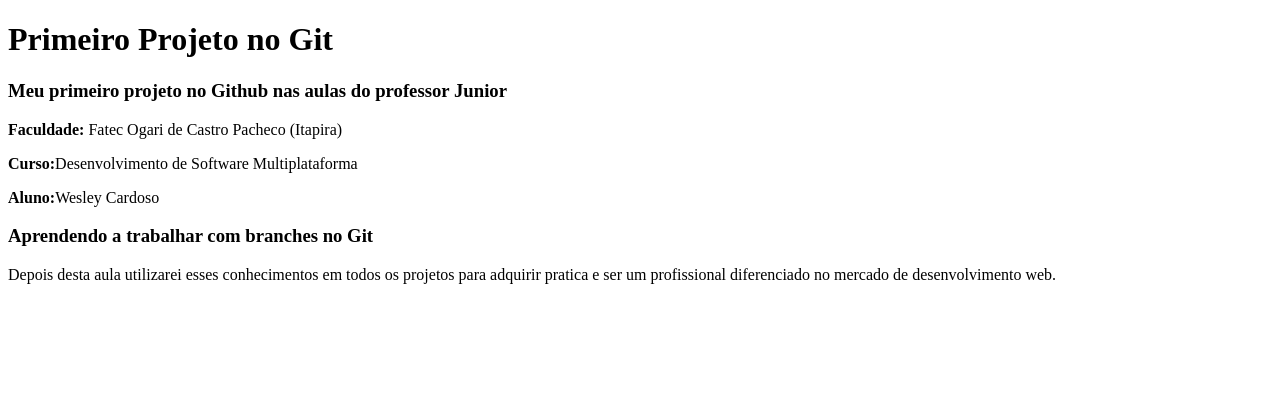
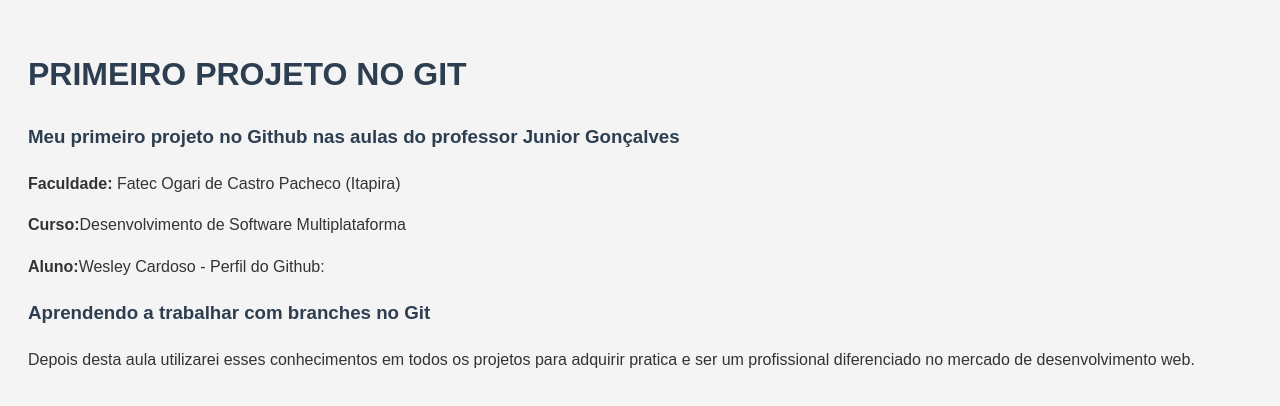
Before and after one commit to Im-Wesley-Cardoso/primeiro-projeto-git, a plain HTML site: page index.html in a window 1280 px wide. Drawn offline with Linux system fonts and the light colour scheme.

Commit message:
adicionado estilo.css

```diff
--- /dev/null
+++ b/estilo.css
@@ -0,0 +1,15 @@
+body {
+    font-family: Arial, sans-serif;
+    background-color: #f4f4f4;
+    color: #333;
+    line-height: 1.6;
+    padding: 20px;
+}
+h1 {
+    font-size: 2em;
+    text-transform: uppercase;
+}
+h1, h3 {
+    color: #2c3e50;
+    margin-top: 50px 0 20px;
+}
--- a/index.html
+++ b/index.html
@@ -4,14 +4,15 @@
     <meta charset="UTF-8">
     <meta name="viewport" content="width=device-width, initial-scale=1.0">
     <title>Primeiro Projeto no Git</title>
+    <link rel="stylesheet" href="estilo.css">
 </head>
 <body>
     <h1>Primeiro Projeto no Git</h1>
-    <h3>Meu primeiro projeto no Github nas aulas do professor Junior</h3>
+    <h3>Meu primeiro projeto no Github nas aulas do professor Junior Gonçalves</h3>
     <p><b>Faculdade: </b>Fatec Ogari de Castro Pacheco (Itapira)</p>
     <p><b>Curso:</b>Desenvolvimento de Software Multiplataforma</p>
-    <p><b>Aluno:</b>Wesley Cardoso</p>
-
+    <p><b>Aluno:</b>Wesley Cardoso - Perfil do Github:</p>
+        <a href="https://github.com/Im-Wesley-Cardoso"></a>
     <h3>Aprendendo a trabalhar com branches no Git</h3>
     <p>Depois desta aula utilizarei esses conhecimentos em todos os projetos para adquirir pratica e ser um profissional diferenciado no mercado de desenvolvimento web.</p>
 </body>
```
